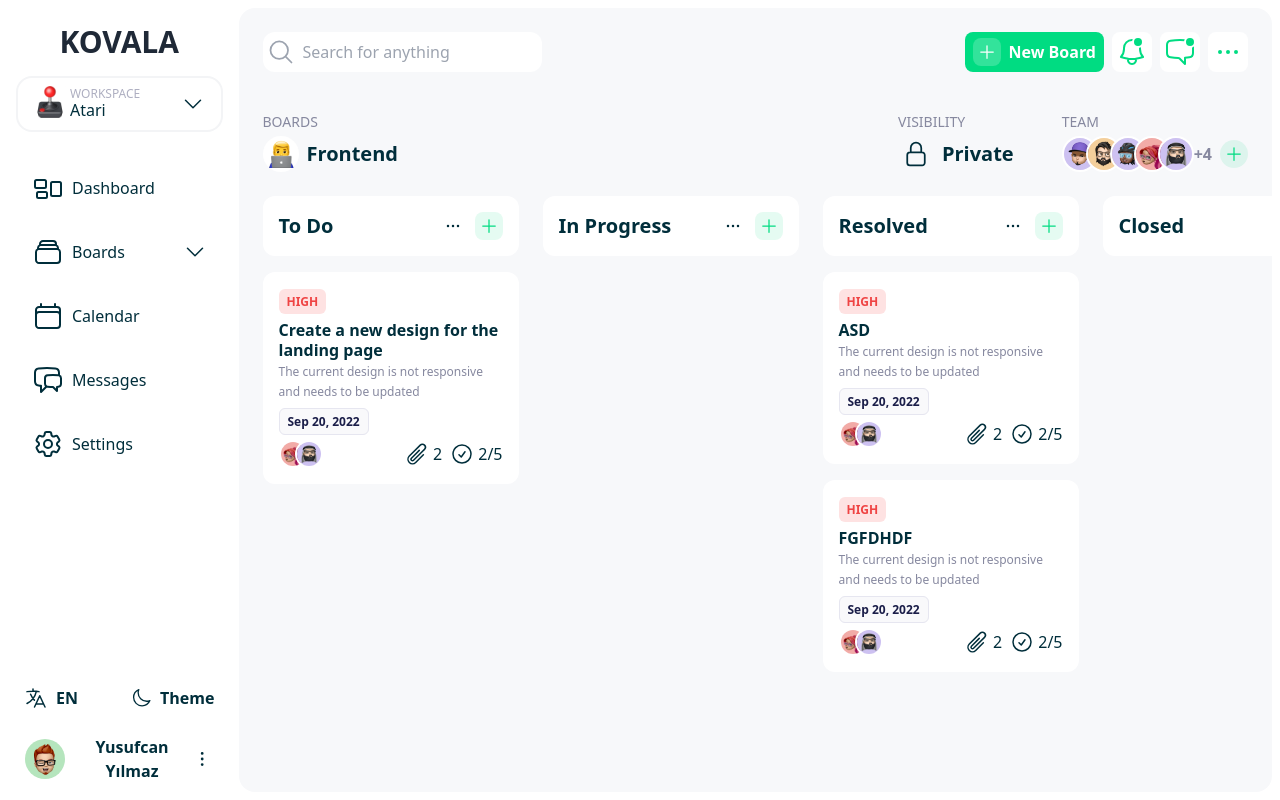
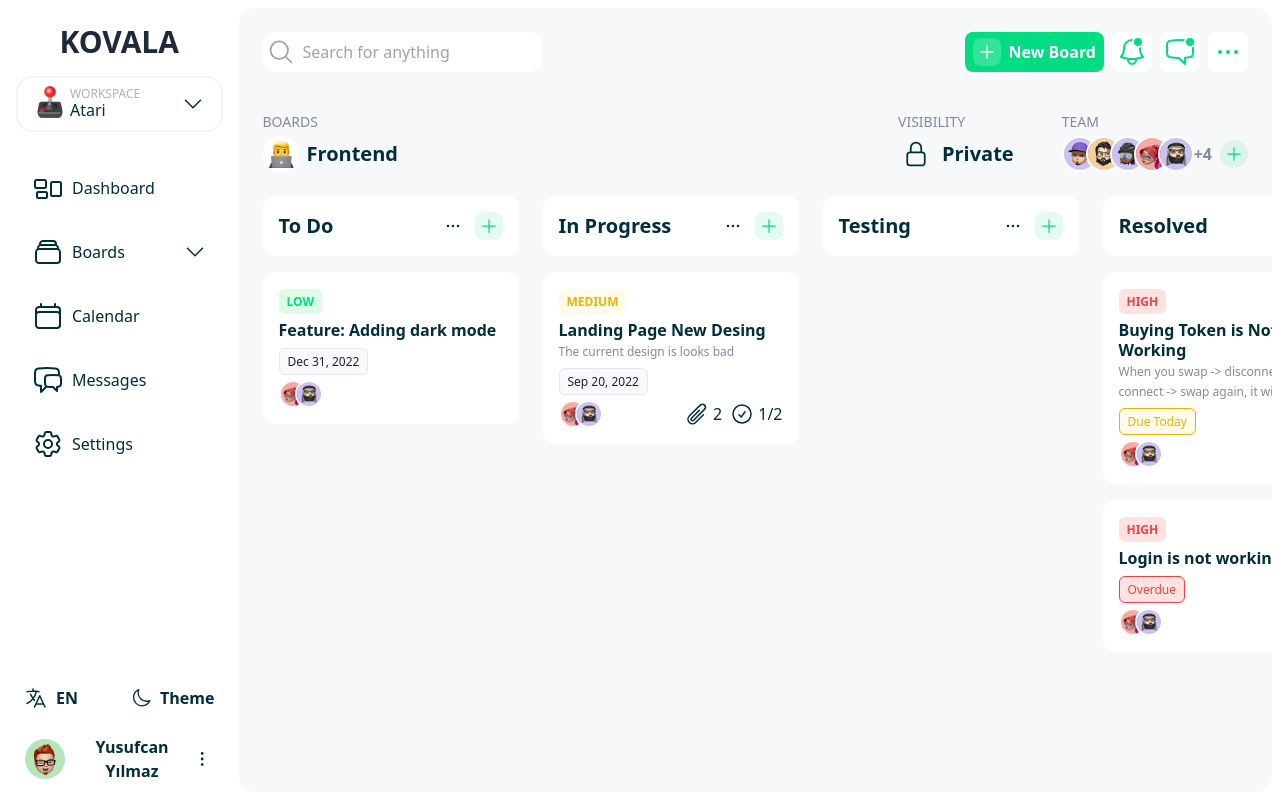
Before and after one commit to YusufcanY/kovala, a Nuxt app: page /boards/1 in a window 1280 px wide. Built offline with nearby package versions, Linux system fonts and the light colour scheme.

Commit message:
feat: board items and dummy datas updated

```diff
--- a/locales/en.json
+++ b/locales/en.json
@@ -11,6 +11,9 @@
     "settings": "Settings"
   },
   "add_new": "Add New",
+  "10": "LOW",
+  "20": "MEDIUM",
+  "30": "HIGH",
   "online": "online",
   "theme": "Theme",
   "en": "English",
--- a/pages/boards/[board].vue
+++ b/pages/boards/[board].vue
@@ -19,12 +19,130 @@
       name: 'To Do',
       issues: [
         {
+          id: 2,
+          title: 'Feature: Adding dark mode',
+          priority: 10,
+          assignee: 'https://i.pravatar.cc/300?img=1',
+          labels: [
+            // need to display labels on front
+            {
+              id: 1,
+              name: 'Design',
+              color: '#F2C94C',
+            },
+            {
+              id: 2,
+              name: 'Frontend',
+              color: '#2F80ED',
+            },
+          ],
+          due_date: 'Dec 31, 2022',
+          created_at: '2021-07-01',
+          updated_at: '2021-07-01',
+        },
+      ],
+    },
+    {
+      id: 20,
+      name: 'In Progress',
+      issues: [
+        {
           id: 1,
-          title: 'Create a new design for the landing page',
+          title: 'Landing Page New Desing',
+          description: 'The current design is looks bad',
+          priority: 20,
+          assignee: 'https://i.pravatar.cc/300?img=1',
+          labels: [
+            // need to display labels on front
+            {
+              id: 1,
+              name: 'Design',
+              color: '#F2C94C',
+            },
+            {
+              id: 2,
+              name: 'Frontend',
+              color: '#2F80ED',
+            },
+          ],
+          task: {
+            total: 2,
+            completed: 1,
+          },
+          attachments: 2,
+          due_date: 'Sep 20, 2022',
+          created_at: '2021-07-01',
+          updated_at: '2021-07-01',
+        },
+      ],
+    },
+    {
+      id: 30,
+      name: 'Testing',
+      issues: [],
+    },
+    {
+      id: 40,
+      name: 'Resolved',
+      issues: [
+        {
+          id: 3,
+          title: 'Buying Token is Not Working',
           description:
-            'The current design is not responsive and needs to be updated',
-          status: 10,
-          priority: 'HIGH',
+            'When you swap -> disconnect -> connect -> swap again, it will not work',
+          priority: 30,
+          assignee: 'https://i.pravatar.cc/300?img=1',
+          labels: [
+            // need to display labels on front
+            {
+              id: 1,
+              name: 'Design',
+              color: '#F2C94C',
+            },
+            {
+              id: 2,
+              name: 'Frontend',
+              color: '#2F80ED',
+            },
+          ],
+          attachments: 1,
+          due_date: 'Due Today',
+          created_at: '2021-07-01',
+          updated_at: '2021-07-01',
+        },
+        {
+          id: 4,
+          title: 'Login is not working',
+          priority: 30,
+          assignee: 'https://i.pravatar.cc/300?img=1',
+          labels: [
+            // need to display labels on front
+            {
+              id: 1,
+              name: 'Design',
+              color: '#F2C94C',
+            },
+            {
+              id: 2,
+              name: 'Frontend',
+              color: '#2F80ED',
+            },
+          ],
+          attachments: 2,
+          due_date: 'Overdue',
+          created_at: '2021-07-01',
+          updated_at: '2021-07-01',
+        },
+      ],
+    },
+    {
+      id: 50,
+      name: 'Closed',
+      issues: [
+        {
+          id: 5,
+          title: 'Login Page Update',
+          priority: 20,
           assignee: 'https://i.pravatar.cc/300?img=1',
           labels: [
             // need to display labels on front
@@ -41,105 +159,25 @@
           ],
           task: {
             total: 5,
-            completed: 2,
+            completed: 4,
           },
-          attachments: 2,
-          due_date: 'Sep 20, 2022',
+          due_date: 'Complete',
           created_at: '2021-07-01',
           updated_at: '2021-07-01',
         },
       ],
     },
-    {
-      id: 20,
-      name: 'In Progress',
-      issues: [],
-    },
-    {
-      id: 30,
-      name: 'Resolved',
-      issues: [
-        {
-          id: 2,
-          title: 'ASD',
-          description:
-            'The current design is not responsive and needs to be updated',
-          status: 30,
-          priority: 'HIGH',
-          assignee: 'https://i.pravatar.cc/300?img=1',
-          labels: [
-            // need to display labels on front
-            {
-              id: 1,
-              name: 'Design',
-              color: '#F2C94C',
-            },
-            {
-              id: 2,
-              name: 'Frontend',
-              color: '#2F80ED',
-            },
-          ],
-          task: {
-            total: 5,
-            completed: 2,
-          },
-          attachments: 2,
-          due_date: 'Sep 20, 2022',
-          created_at: '2021-07-01',
-          updated_at: '2021-07-01',
-        },
-        {
-          id: 3,
-          title: 'FGFDHDF',
-          description:
-            'The current design is not responsive and needs to be updated',
-          status: 30,
-          priority: 'HIGH',
-          assignee: 'https://i.pravatar.cc/300?img=1',
-          labels: [
-            // need to display labels on front
-            {
-              id: 1,
-              name: 'Design',
-              color: '#F2C94C',
-            },
-            {
-              id: 2,
-              name: 'Frontend',
-              color: '#2F80ED',
-            },
-          ],
-          task: {
-            total: 5,
-            completed: 2,
-          },
-          attachments: 2,
-          due_date: 'Sep 20, 2022',
-          created_at: '2021-07-01',
-          updated_at: '2021-07-01',
-        },
-      ],
-    },
-    {
-      id: 40,
-      name: 'Closed',
-      issues: [],
-    },
-    {
-      id: 50,
-      name: 'Reopened',
-      issues: [],
-    },
   ])
 </script>
 <template>
-  <div>
+  <div class="h-full">
     <div class="space-y-10 p-6">
       <BoardHeader />
       <BoardInfoSubheader />
     </div>
-    <div class="flex space-x-6 overflow-scroll px-6 hide-scrollbar">
+    <div
+      class="grid grid-flow-col grid-cols-[unset] grid-rows-[unset] gap-x-6 overflow-scroll px-6 hide-scrollbar"
+    >
       <div
         v-for="(item, index) in lists"
         :key="index"
@@ -167,12 +205,19 @@
           :list="item.issues"
         >
           <template #item="{ element }: DraggableElement">
-            <button class="space-y-2 rounded-xl bg-white p-4 text-left">
+            <button class="w-full space-y-2 rounded-xl bg-white p-4 text-left">
               <div>
                 <span
-                  class="rounded-md bg-red-100 px-2 py-1 text-xs font-bold text-red-500"
+                  class="rounded-md px-2 py-1 text-xs font-bold"
+                  :class="
+                    element.priority === 10
+                      ? 'bg-green-100 text-primary-accent'
+                      : element.priority === 20
+                      ? 'bg-yellow-50 text-yellow-500'
+                      : 'bg-red-100 text-red-500'
+                  "
                 >
-                  {{ element.priority }}
+                  {{ $t(String(element.priority)) }}
                 </span>
               </div>
               <div>
@@ -187,7 +232,16 @@
               </div>
               <div>
                 <span
-                  class="rounded-md border border-[#e6e6f0] bg-[#f9f9fb] px-2 py-1 text-xs font-bold text-[#1b1e49]"
+                  class="rounded-md border px-2 py-1 text-xs font-medium"
+                  :class="
+                    element.due_date === 'Due Today'
+                      ? 'border-yellow-500 bg-yellow-50 text-yellow-500'
+                      : element.due_date === 'Overdue'
+                      ? 'border-red-500 bg-red-100 text-red-500'
+                      : element.due_date === 'Complete'
+                      ? 'border-green-500 bg-green-100 text-green-500'
+                      : 'border-[#e6e6f0] bg-[#f9f9fb] text-[#1b1e49]'
+                  "
                   >{{ element.due_date }}</span
                 >
               </div>
@@ -207,11 +261,14 @@
                   />
                 </div>
                 <div class="flex items-center space-x-2">
-                  <div class="flex items-center space-x-1">
+                  <div
+                    v-if="element.attachments"
+                    class="flex items-center space-x-1"
+                  >
                     <PaperClipIcon class="h-6 w-6" />
                     <span class="font-medium">{{ element.attachments }}</span>
                   </div>
-                  <div class="flex items-center space-x-1">
+                  <div v-if="element.task" class="flex items-center space-x-1">
                     <CheckCircleIcon class="h-6 w-6" />
                     <span class="font-medium"
                       >{{ element.task.completed }}/{{
```
Also changed, not shown: types/Board.d.ts (+5 -5 lines).
